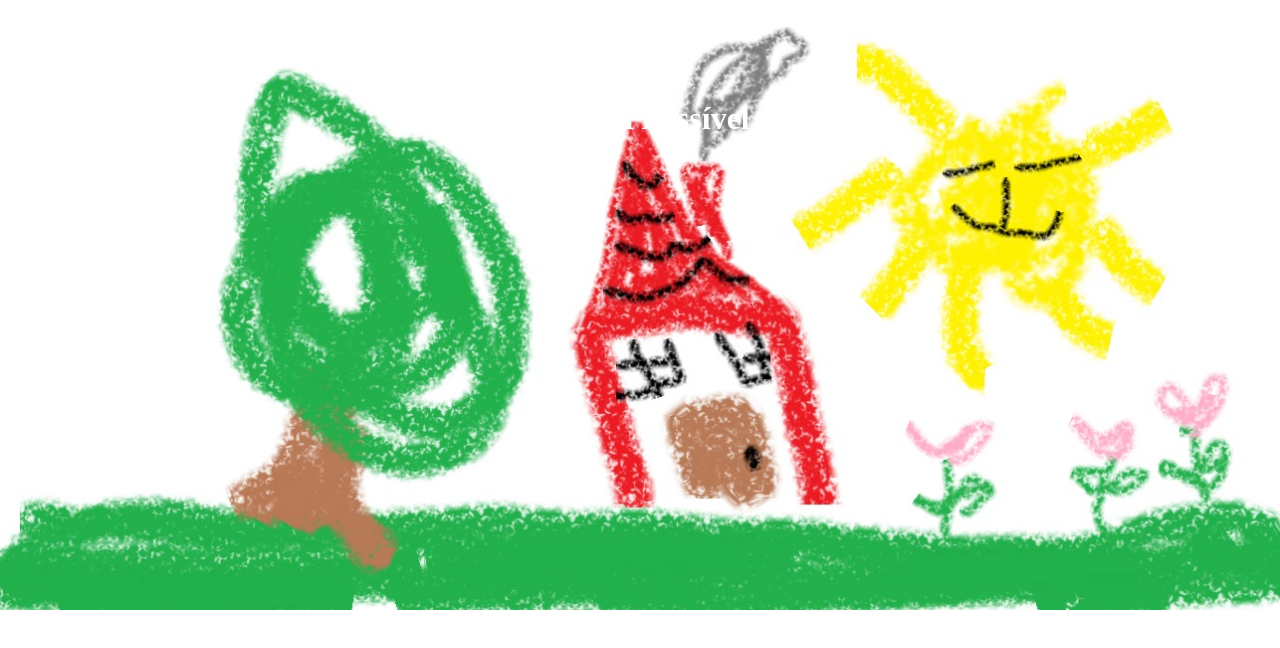
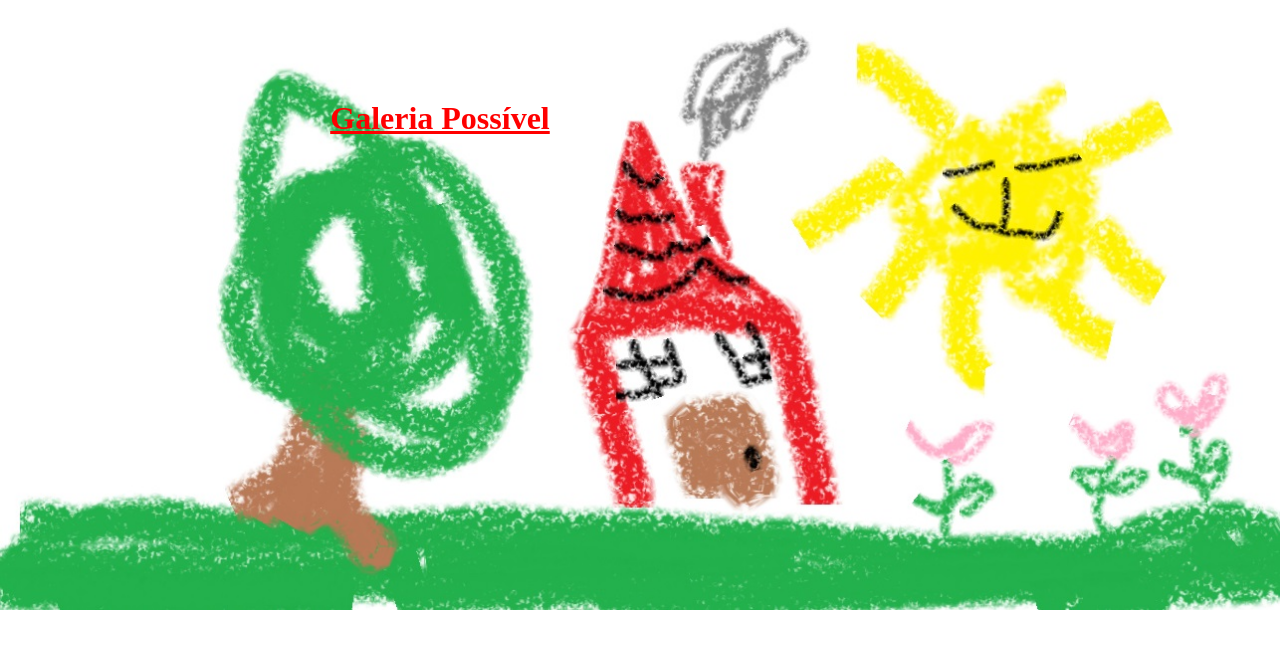
Before and after one commit to Paprikadarlingtoniapurpuraquevedo/galeria_possivel, a website: page index.html in a window 1280 px wide. Drawn offline with Linux system fonts and the light colour scheme.

Commit message:
Versão 14

```diff
--- a/css/index.css
+++ b/css/index.css
@@ -1,9 +1,10 @@
 @media only screen and (min-width: 400px) {
 
     h1 {
-        color: white;
+        color: red;
         font-family: initial;
         text-align: center;
+        margin-right: 400px;
         margin-top: 100px;
     }
 }
--- a/css/loginpage.css
+++ b/css/loginpage.css
@@ -1,9 +1,10 @@
 @media only screen and (min-width: 400px) {
 
     h1 {
-        color: white;
+        color: red;
         font-family: initial;
         text-align: center;
+        margin-right: 400px;
         margin-top: 100px;
     }
 }
--- a/css/registrationpage.css
+++ b/css/registrationpage.css
@@ -1,9 +1,10 @@
 @media only screen and (min-width: 400px) {
 
     h1 {
-        color: white;
+        color: red;
         font-family: initial;
         text-align: center;
+        margin-right: 400px;
         margin-top: 100px;
     }
 }
--- a/index.html
+++ b/index.html
@@ -9,7 +9,7 @@
 </head>
 <body style="background-image: url(images/kindergarten.jpg); background-repeat: no-repeat; background-size: cover;" oncontextmenu="return disableRightClick();">
 
-    <h1>Galeria Possível</h1>
+    <h1><u>Galeria Possível</u></h1>
 
 </body>
 </html>
```
Also changed, not shown: loginpage.html (+1 -1 lines), registrationpage.html (+1 -1 lines).
